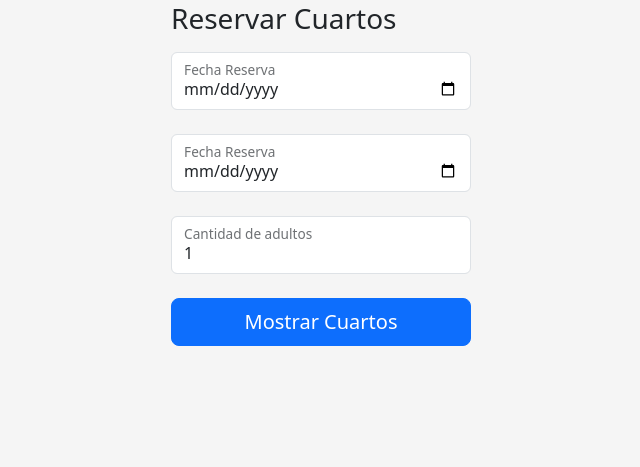
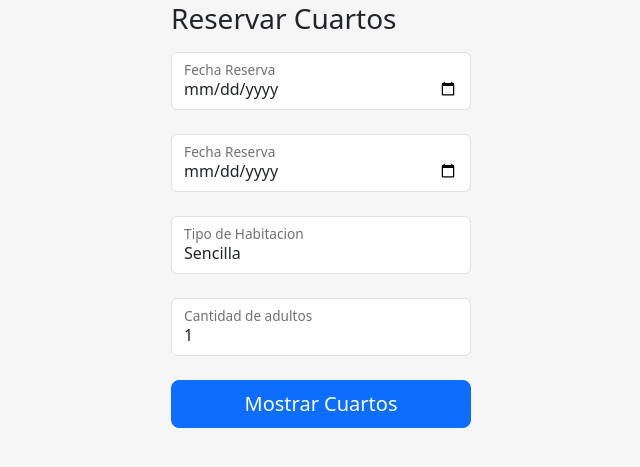
Before and after one commit to OscarF17/bd-final, a Flask app: page /reservas in a window 1280 px wide. Shown: the part 125-592 px from the top of the page, without its empty margins (319-959 px from the left). Run offline with Flask 3, Linux system fonts and the light colour scheme; a user stored in the database is signed in; data comes from the database, SQL or seed files in the repository; some libraries are stand-ins or nearby versions.

Commit message:
Agregue el tipo de habitacion a reserva

```diff
--- a/templates/reservas.html
+++ b/templates/reservas.html
@@ -61,6 +61,19 @@
                 <label for="fechaReserva">Fecha Reserva</label>
               </div>
               <br>
+
+              <div class="form-floating">
+
+                <select id="tipo_cuarto" name="tipo_cuarto" class="form-control" required>
+                    <option disabled>Selecciona</option>
+                    <option value="1">Sencilla</option>
+                    <option value="2">Doble</option>
+                    <option value="3">Superior</option>
+
+            </select>
+            <label for="tipo_cuarto">Tipo de Habitacion</label>
+            <br>
+
             <div class="form-floating">
 
                 <select id="cantidad_adultos" name="cantidad_adultos" class="form-control" required>
```
